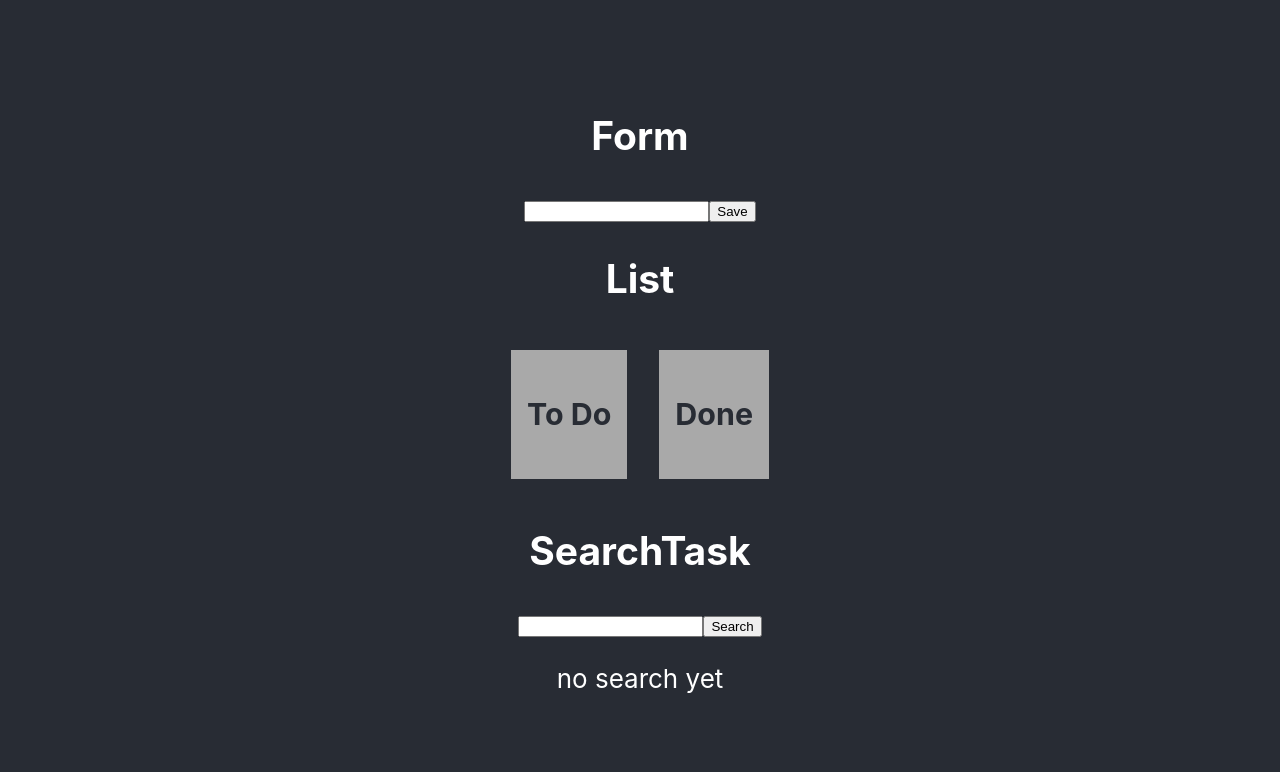
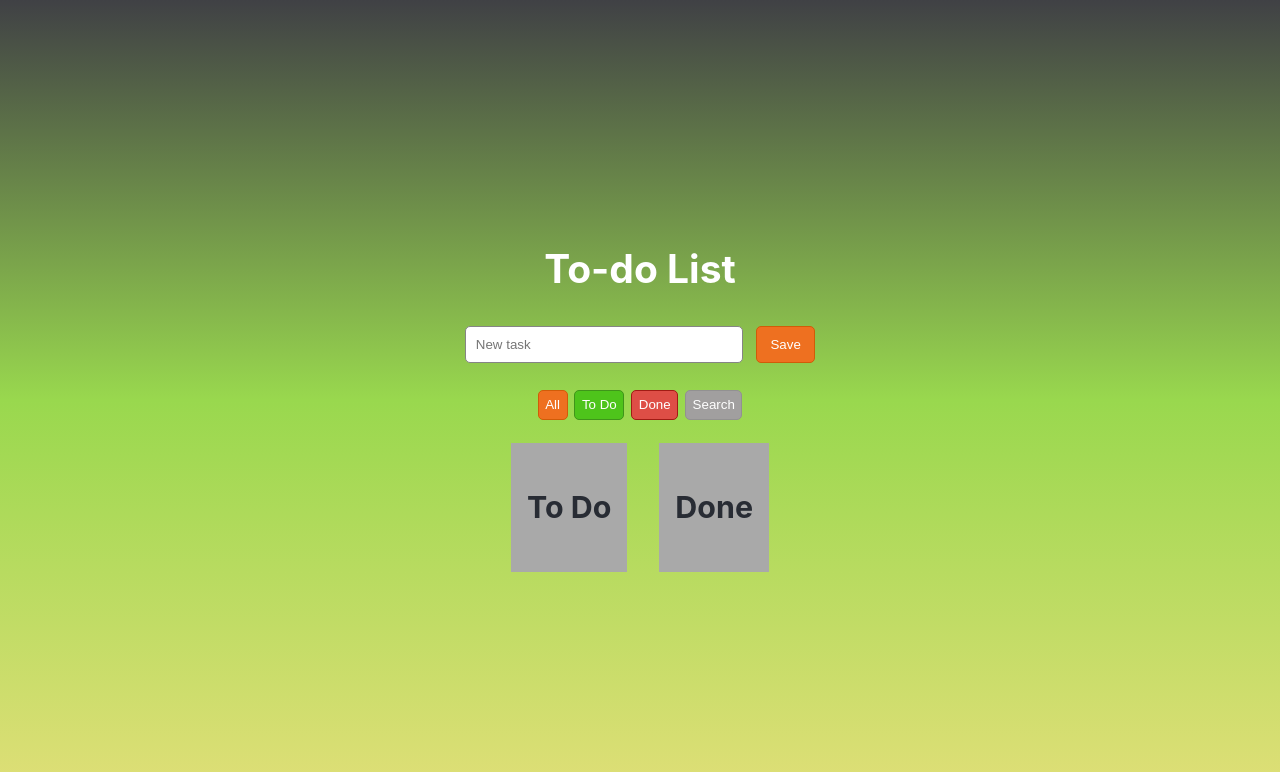
Before and after one commit to julienLombard/react-todo, a React (Create React App) app: page / in a window 1280 px wide. Shown: the top 772 px of the page. Built offline with nearby package versions, Linux system fonts and the light colour scheme.

Commit message:
add Form Style

```diff
--- a/src/App.css
+++ b/src/App.css
@@ -13,8 +13,9 @@
   }
 }
 
-.App-header {
-  background-color: #282c34;
+.App-main {
+  /* background-color: #282c34; */
+  background: linear-gradient(#404145, #99d84e, #e1df78);
   min-height: 100vh;
   display: flex;
   flex-direction: column;
@@ -38,11 +39,63 @@
 }
 
 
-/* List */
+/* ListSelector */
+.listSelector-div {
+  width: 100%;
+}
 
-.lists-div {
+.listSelector-button-div button {
+  margin: 2em .25em 0.5em;
+  padding: .5em;
+
+  border: 1px solid;
+  border-radius: 5px;
+
+  color: #fff;
+}
+
+.listSelector-button-div #all {
+  background-color: #ee7020;
+  border-color: #d05c08;;
+}
+
+.listSelector-button-div #all:hover {
+  background-color: #ec7d38;
+}
+
+.listSelector-button-div #todo {
+  background-color: #4ec41b;
+  border-color: #3f951a;
+}
+
+.listSelector-button-div #todo:hover {
+  background-color: #52cc1d;
+}
+
+.listSelector-button-div #done {
+  background-color: #de4e46;
+  border-color: #a11b14;
+}
+
+.listSelector-button-div #done:hover {
+  background-color: #e85f58;
+}
+
+.listSelector-button-div #searchBar {
+  background-color: #a19f9f;
+  border-color: #929191;
+}
+
+.listSelector-button-div #searchBar:hover {
+  background-color: #afaeae;
+}
+
+.listSelector-lists-div {
   display: flex;
+  justify-content: center;
 }
+
+/* SubList */
 
 .list-div {
   margin: 1rem;
--- a/src/App.js
+++ b/src/App.js
@@ -1,16 +1,14 @@
 import './App.css';
-import { Form } from './components/Form';
+import { Form } from './components/form/Form';
 import { ListSelector } from './components/ListSelector';
-import { SearchTask } from './components/SearchTask';
 
 function App() {
   return (
     <div className="App">
-      <header className="App-header">
+      <main className="App-main">
         <Form />
         <ListSelector />
-        <SearchTask />
-      </header>
+      </main>
     </div>
   );
 }
--- a/src/components/Form.js
+++ /dev/null
@@ -1,28 +0,0 @@
-import React, { useContext, memo } from 'react';
-import { setNewTask } from '../store/actions';
-import { Store } from '../store/Store';
-
-export const Form = memo(() => {
-  const { dispatch } = useContext(Store);
-  const handleForm = (e) => {
-    e.preventDefault();
-
-    setNewTask(dispatch, {
-      id: Date.now(),
-      name: e.target['name'].value,
-      completed: false,
-    });
-
-    // alert('Nouvelle tache ajoutée: ' + e.target['name'].value);
-  };
-
-  return (
-    <div>
-      <h2>Form</h2>
-      <form action="" onSubmit={handleForm}>
-        <input type="text" name="name" />
-        <button type="submit">Save</button>
-      </form>
-    </div>
-  );
-});
--- a/src/components/ListSelector.js
+++ b/src/components/ListSelector.js
@@ -1,49 +1,62 @@
 import React, { memo, useState } from 'react';
 import { deleteTask, setCompletedTask } from '../store/actions';
+import { SearchTask } from './SearchTask';
 import { SubList } from './SubList';
 
 export const ListSelector = memo(() => {
   const [showList, setShowList] = useState({
     todo: true,
     done: true,
+    searchBar: false,
   });
 
   const handleClickShowList = (e) => {
     if (e.target.id === 'todo') {
-      setShowList({ todo: true, done: false });
+      setShowList({ todo: true, done: false, searchBar: false });
     } else if (e.target.id === 'done') {
-      setShowList({ todo: false, done: true });
+      setShowList({ todo: false, done: true, searchBar: false });
+    } else if (e.target.id === 'search') {
+      setShowList({ todo: false, done: false, searchBar: true });
     } else {
-      setShowList({ todo: true, done: true });
+      setShowList({ todo: true, done: true, searchBar: false });
     }
   };
 
   return (
-    <div>
-      <h2 id="all" onClick={handleClickShowList}>
-        List
-      </h2>
-      <div className="lists-div">
-        <div className="list-div">
-          <h3 id="todo" onClick={handleClickShowList}>
+    <div className="listSelector-div">
+      <div className="listSelector-button-div">
+        <button id="all" onClick={handleClickShowList}>
+          All
+        </button>
+        <button id="todo" onClick={handleClickShowList}>
           To Do
-          </h3>
+        </button>
+        <button id="done" onClick={handleClickShowList}>
+          Done
+        </button>
+        <button id="searchBar" onClick={handleClickShowList}>
+          Search
+        </button>
+      </div>
+      <div className="listSelector-lists-div">
         {showList.todo && (
           <SubList
-              button={'done'}
+            name={'To Do'}
             setter={setCompletedTask}
             completed={false}
+            button={'done'}
           />
         )}
-        </div>
-        <div className="list-div">
-          <h3 id="done" onClick={handleClickShowList}>
-            Done
-          </h3>
         {showList.done && (
-            <SubList button={'delete'} setter={deleteTask} completed={true} />
+          <SubList
+            name={'Done'}
+            setter={deleteTask}
+            completed={true}
+            button={'delete'}
+          />
         )}
-        </div>
+
+        {showList.search && <SearchTask />}
       </div>
     </div>
   );
--- a/src/components/SubList.js
+++ b/src/components/SubList.js
@@ -1,7 +1,7 @@
 import React, { memo, useContext } from 'react';
 import { Store } from '../store/Store';
 
-export const SubList = memo(({ button, setter, completed }) => {
+export const SubList = memo(({ name, setter, completed, button }) => {
   const { state, dispatch } = useContext(Store);
   const { todoList } = state;
 
@@ -9,24 +9,29 @@ export const SubList = memo(({ button, setter, completed }) => {
     setter(dispatch, parseInt(e.target.id));
   };
 
-  return todoList
+  return (
+    <div className="list-div">
+      <h3>{name}</h3>
+      {todoList
         ? todoList.map((task, i) => {
             if (task.completed === completed) {
               return (
                 <p key={i}>
-              {task.name + ' => ' + i + ' : '}
+                  {task.name}
                   <button
                     className={'list-' + button + '-button'}
                     id={task.id}
                     name={task.name}
                     onClick={handleClick}
                   >
-                v
+                    {button}
                   </button>
                 </p>
               );
             }
             return null;
           })
-    : null;
+        : null}
+    </div>
+  );
 });
--- /dev/null
+++ b/src/components/form/Form.js
@@ -0,0 +1,33 @@
+import React, { useContext, memo } from 'react';
+import { setNewTask } from '../../store/actions';
+import { Store } from '../../store/Store';
+import './form.css';
+
+export const Form = memo(() => {
+  const { dispatch } = useContext(Store);
+  const handleForm = (e) => {
+    e.preventDefault();
+
+    if (e.target['name'].value !== '') {
+      setNewTask(dispatch, {
+        id: new Date().valueOf(),
+        name: e.target['name'].value,
+        completed: false,
+      });
+
+      // alert('Nouvelle tache ajoutée: ' + e.target['name'].value);
+      // } else {
+      // alert('Veuillez entrer une tâche à effectuer');
+    }
+  };
+
+  return (
+    <div className="form-div">
+      <h2>To-do List</h2>
+      <form action="" onSubmit={handleForm}>
+        <input type="text" name="name" placeholder="New task" />
+        <button type="submit">Save</button>
+      </form>
+    </div>
+  );
+});
--- /dev/null
+++ b/src/components/form/form.css
@@ -0,0 +1,38 @@
+/* Form */
+
+.form-div {
+    width: 100%;
+  }
+
+  .form-div form {
+    width: 50%;
+    margin: 0 auto;
+  }
+
+  .form-div form input {
+    width: 40%;
+    margin-right: 1em;
+    padding: .75em;
+
+    border-radius: 5px;
+    border: 1px solid rgb(133, 133, 133);
+  }
+
+  .form-div form input:focus-visible {
+    outline-offset: unset;
+    outline: none;
+  }
+
+  .form-div form button {
+    padding: .75em 1em;
+
+    background-color: #ee7020;
+    color: #fff;
+
+    border: 1px solid #d05c08;
+    border-radius: 5px;
+  }
+
+  .form-div form button:hover {
+    background-color: #ec7d38;
+  }
```
Lines whose indentation alone changed are shown as unchanged.
